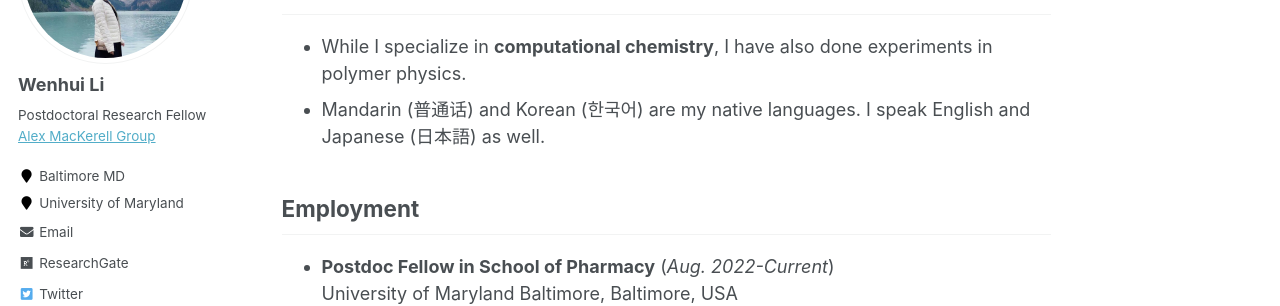
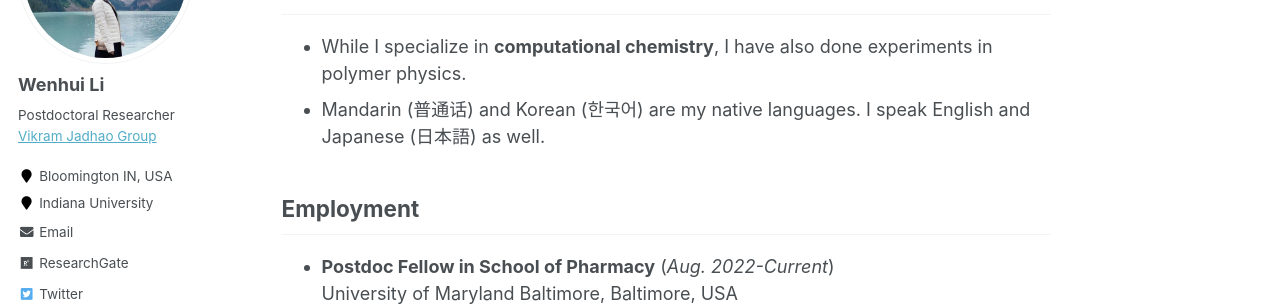
Before and after one commit to wenhuili324/wenhuili324, a Jekyll site: the page built from _pages/about.md, in a window 1280 px wide. Shown: the part 229-535 px from the top of the page. Built offline with Jekyll 4.4.1, drawn with Linux system fonts in a browser that asks for light colours; some web fonts are replaced.

Commit message:
Change info.

```diff
--- a/_config.yml
+++ b/_config.yml
@@ -10,10 +10,10 @@ locale                   : "en-US"
 title                    : "Wenhui Li's Homepage"
 title_separator          : "-"
 name                     : &name "Wenhui Li"
-description              : &description "Homepage of Yiling Nan"
+description              : &description "Homepage of Wenhui Li"
 url                      : https://wenhuili324.github.io  # the base hostname & protocol for your site e.g. "https://mmistakes.github.io"
 baseurl                  : "" # the subpath of your site, e.g. "/blog"
-repository               : "hongo10/hongo10.github.io"
+repository               : "wenhuili324/wenhuili324.github.io"
 teaser                   :  # filename of teaser fallback teaser image placed in /images/, .e.g. "500x300.png"
 breadcrumbs              : false # true, false (default)
 words_per_minute         : 160
@@ -82,13 +82,13 @@ analytics:
 author:
   name             : "Wenhui Li"
   avatar           : "Profile.jpeg"
-  bio              : "Postdoctoral Research Fellow\n<a href='https://mackerell.umaryland.edu/'>Alex MacKerell Group</a>"
-  location         : "Baltimore MD"
-  employer         : "University of Maryland"
+  bio              : "Postdoctoral Researcher\n<a href='https://jadhaolab.engineering.indiana.edu/group.html'>Vikram Jadhao Group</a>"
+  location         : "Bloomington IN, USA"
+  employer         : "Indiana University"
   pubmed           :  #"https://www.ncbi.nlm.nih.gov/pubmed/?term=john+snow"
-  googlescholar    : "https://scholar.google.com/citations?user=gRWvx3YAAAAJ&hl=en"
-  email            : "yiling.nan@rx.umaryland.edu"
-  researchgate     : "https://www.researchgate.net/profile/Yiling-Nan"# example: "https://www.researchgate.net/profile/yourprofile"
+  googlescholar    : "https://scholar.google.com/citations?user=zIo3NqEAAAAJ&hl=en"
+  email            : "wli11@iu.edu"
+  researchgate     : "https://www.researchgate.net/profile/Wenhui-Li-23"# example: "https://www.researchgate.net/profile/yourprofile"
   uri              :
   bitbucket        :
   codepen          :
@@ -96,14 +96,14 @@ author:
   flickr           :
   facebook         :
   foursquare       :
-  github           : "hongo10"
+  github           : "wenhuili324"
   google_plus      :
   keybase          :
   instagram        :
   impactstory      : #"https://profiles.impactstory.org/u/xxxx-xxxx-xxxx-xxxx"
   lastfm           :
-  linkedin         : "yiling-nan-98a925aa"
-  orcid            : "https://orcid.org/0000-0001-8654-6423"
+  linkedin         : "wenhui-li-58ba85201"
+  orcid            : "https://orcid.org/0000-0001-5080-1111"
   pinterest        :
   soundcloud       :
   stackoverflow    : # http://stackoverflow.com/users/123456/username
```
